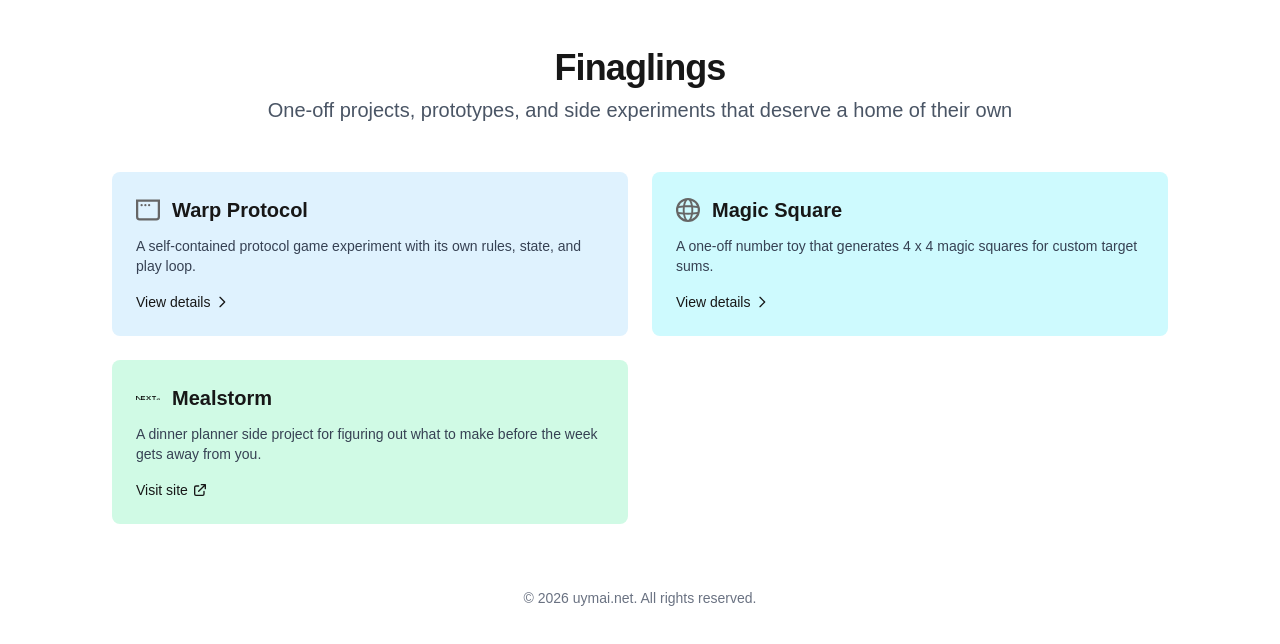
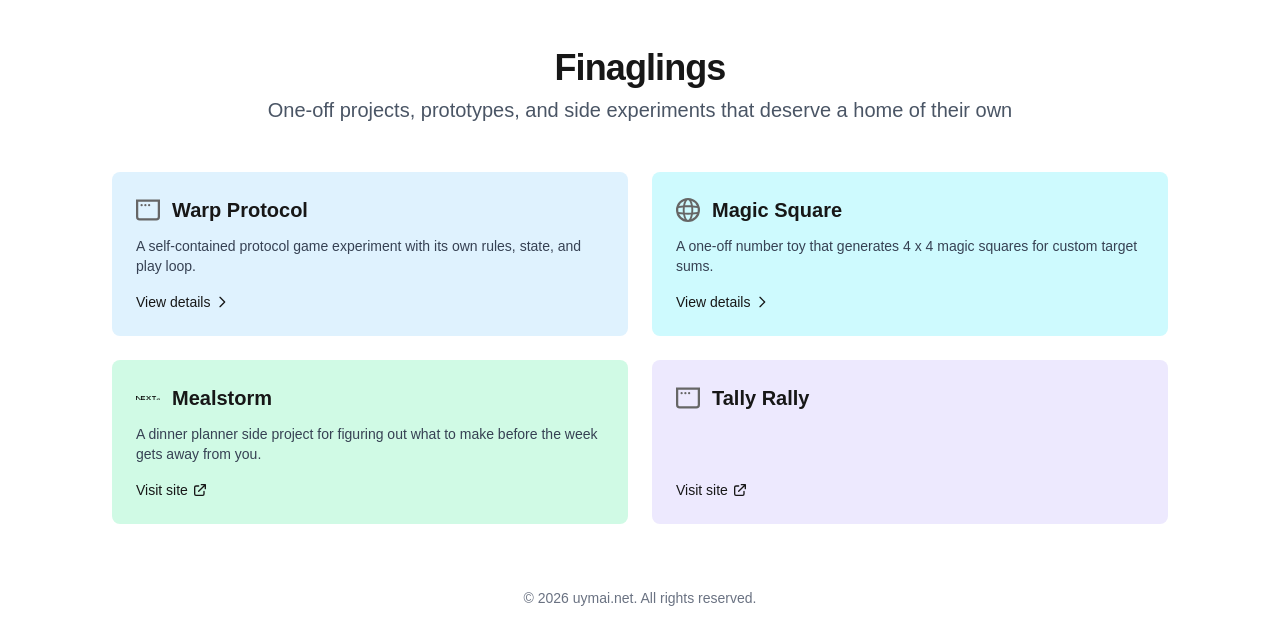
Before and after one commit to uymai/home, a Next.js app: page /finaglings in a window 1280 px wide. Shown: the top 644 px of the page. Built offline with nearby package versions, Linux system fonts and the light colour scheme.

Commit message:
Add Tally Rally to finaglings page
https://claude.ai/code/session_01MtdqBqjNnSdHNQn7xjamsx

```diff
--- a/app/finaglings/page.tsx
+++ b/app/finaglings/page.tsx
@@ -25,6 +25,13 @@ export default function FinaglingsPage() {
       icon: "/next.svg",
       color: "bg-emerald-100 dark:bg-emerald-950",
     },
+    {
+      title: "Tally Rally",
+      description: "",
+      url: "https://tallyrally.uymai.net",
+      icon: "/window.svg",
+      color: "bg-violet-100 dark:bg-violet-950",
+    },
   ];
 
   return (
```
